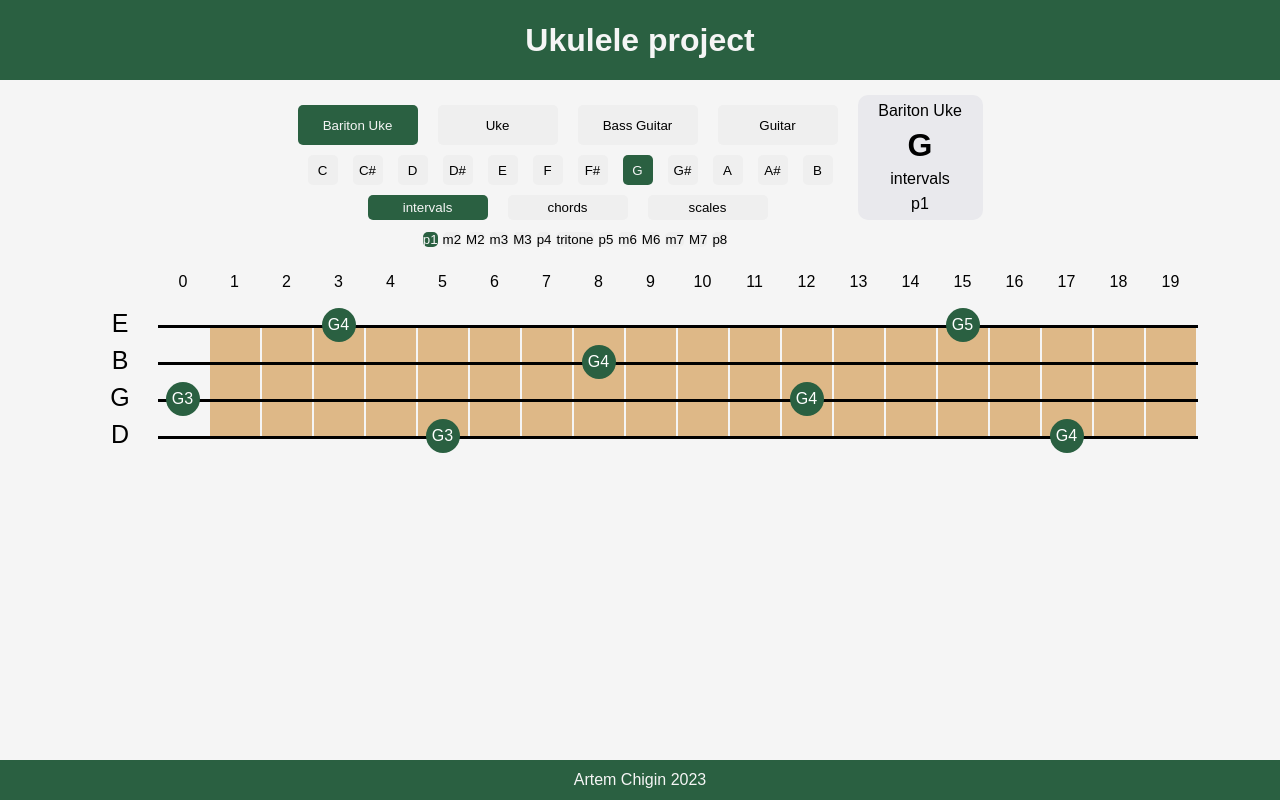
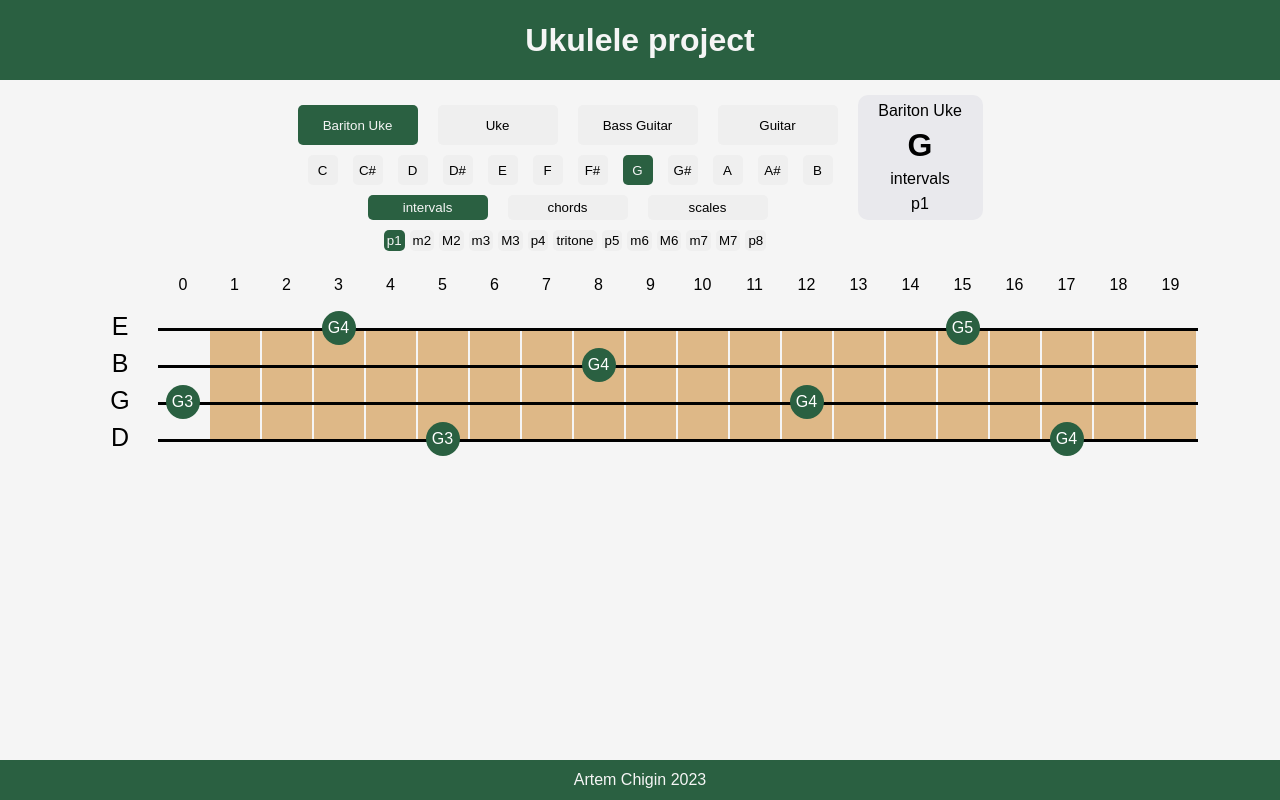
Before and after one commit to artem-chigin/fretboard-map, a React (Create React App) app: page / in a window 1280 px wide. Built offline with nearby package versions, Linux system fonts and the light colour scheme.

Commit message:
added ClassName to new Button

```diff
--- a/src/components-for-render/button.js
+++ b/src/components-for-render/button.js
@@ -1,10 +1,11 @@
-function Button({toggled, handleClick, handleClickArguments, buttonName}) {
+function Button({toggled, handleClick, handleClickArguments, buttonName, htmlClassName}) {
     const buttonOn = {backgroundColor: "#2A6041", color: "whitesmoke"};
     const buttonOf = {};
     let currentStyle = buttonOf;
     toggled === true ? currentStyle = buttonOn : currentStyle = buttonOf;
     return (
         <button
+        className={htmlClassName}
         style={currentStyle}
         onClick={() => handleClick(...handleClickArguments)}>{buttonName}</button>
     )
--- a/src/components-for-render/sequence-panel.js
+++ b/src/components-for-render/sequence-panel.js
@@ -6,7 +6,7 @@ function SequencePanel({typeOfPanel, currentSequence, onSequenceTypeClick}) {
     const sequenceButtons = sequences.map((sequenceName, index) =>
         <Button
             toggled={currentSequence === sequenceName}
-            className="sequence-name-buttons"
+            htmlClassName="sequence-name-buttons"
             buttonName={sequenceName}
             handleClickArguments={[sequenceName]}
             handleClick={onSequenceTypeClick}
```
